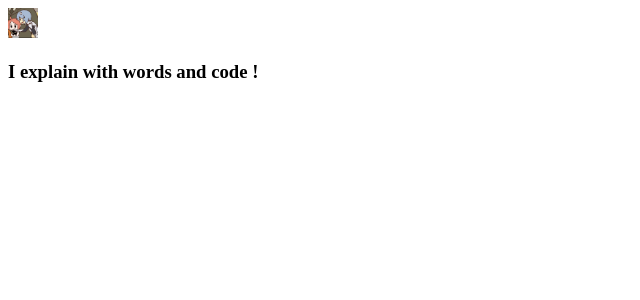
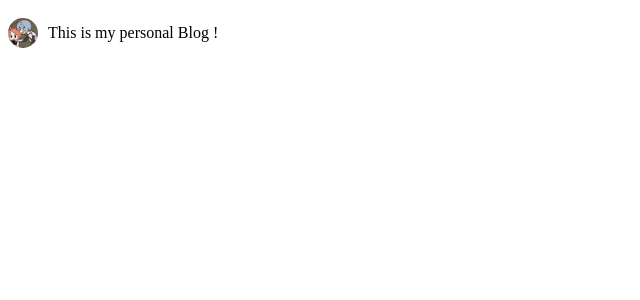
Before and after one commit to HideOnBushTuT/blog, a React app: page / in a window 1280 px wide. Shown: the top 300 px of the page, without its empty margins (0-640 px from the left). Built offline with nearby package versions, Linux system fonts and the light colour scheme.

Commit message:
Add Header Title

```diff
--- a/src/Views/Home/Head.jsx
+++ /dev/null
@@ -1,14 +0,0 @@
-import React from 'react';
-
-import logo from '../../Asserts/Head/logo.png';
-
-const Head = () => {
-    return (
-        <div>
-            <img src={logo} alt="Logo" width={30} height={30}/>
-            <h3>I explain with words and code !</h3>
-        </div>
-    );
-}
-
-export default Head;
--- /dev/null
+++ b/src/Views/Home/Header.jsx
@@ -0,0 +1,7 @@
+import React from 'react';
+
+const Header = () => {
+    return <p style={{fontSize: '12px', fontWeight: 'bold'}}>CBReno</p>
+};
+
+export default Header;
--- a/src/Views/Home/Home.jsx
+++ b/src/Views/Home/Home.jsx
@@ -1,11 +1,13 @@
 import React from 'react';
 
-import Head from './Head';
+import Header from './Header';
+import PersonInfo from './PersonInfo';
 
 const Home = () => {
     return (
-        <div>
-            <Head/>
+        <div style={{ display: 'flex', flexDirection: 'column' }}>
+            {/* <Header /> */}
+            <PersonInfo />
         </div>
     );
 };
--- /dev/null
+++ b/src/Views/Home/PersonInfo.jsx
@@ -0,0 +1,14 @@
+import React from 'react';
+
+import logo from '../../Asserts/Head/logo.png';
+
+const PersonInfo = () => {
+    return (
+        <div style={{ justifyContent: 'flex-start', alignItems: 'center', display: 'flex', flexDirection: 'row' }}>
+            <img src={logo} alt="Logo" width={30} height={30} style={{ borderRadius: '50%' }} />
+            <p style={{ marginLeft: 10 }}>This is my personal Blog !</p>
+        </div>
+    );
+}
+
+export default PersonInfo;
```
Also changed, not shown: 3 other files (tests, documents, lock files or other folders).
